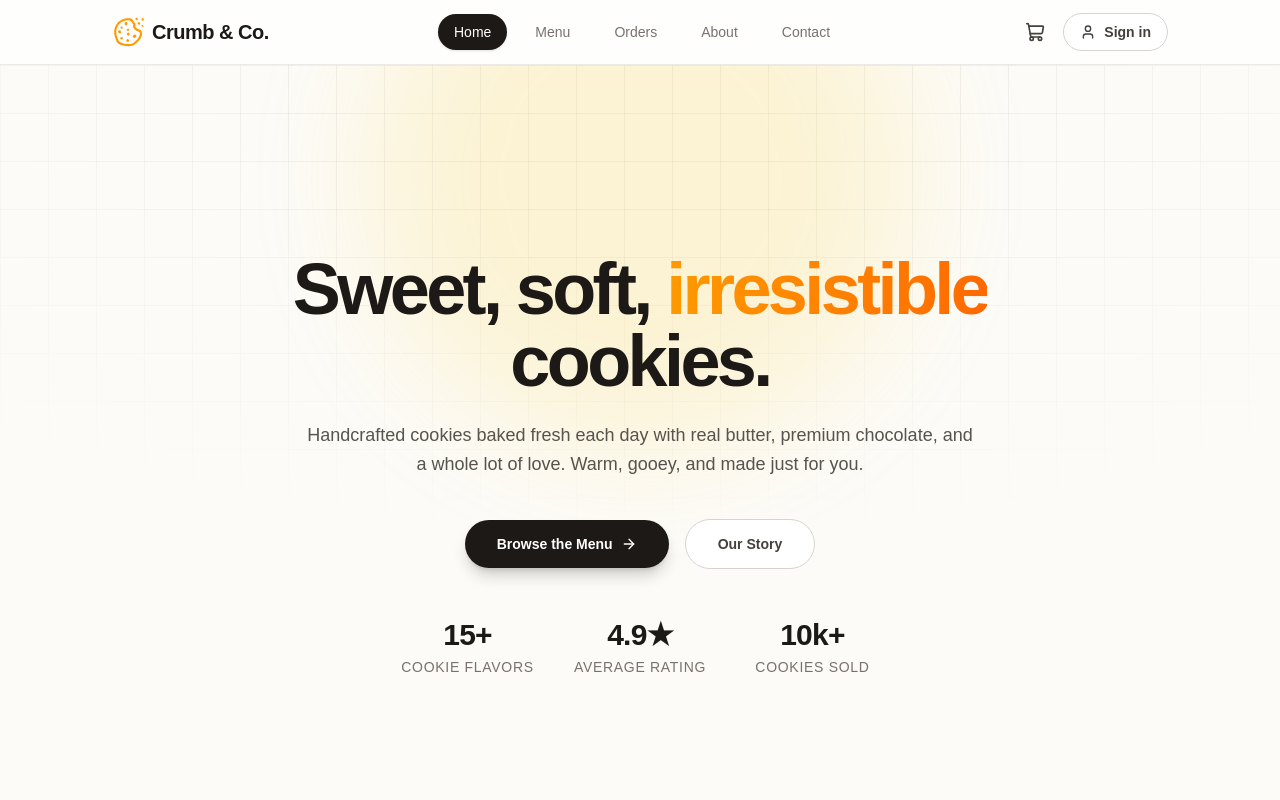
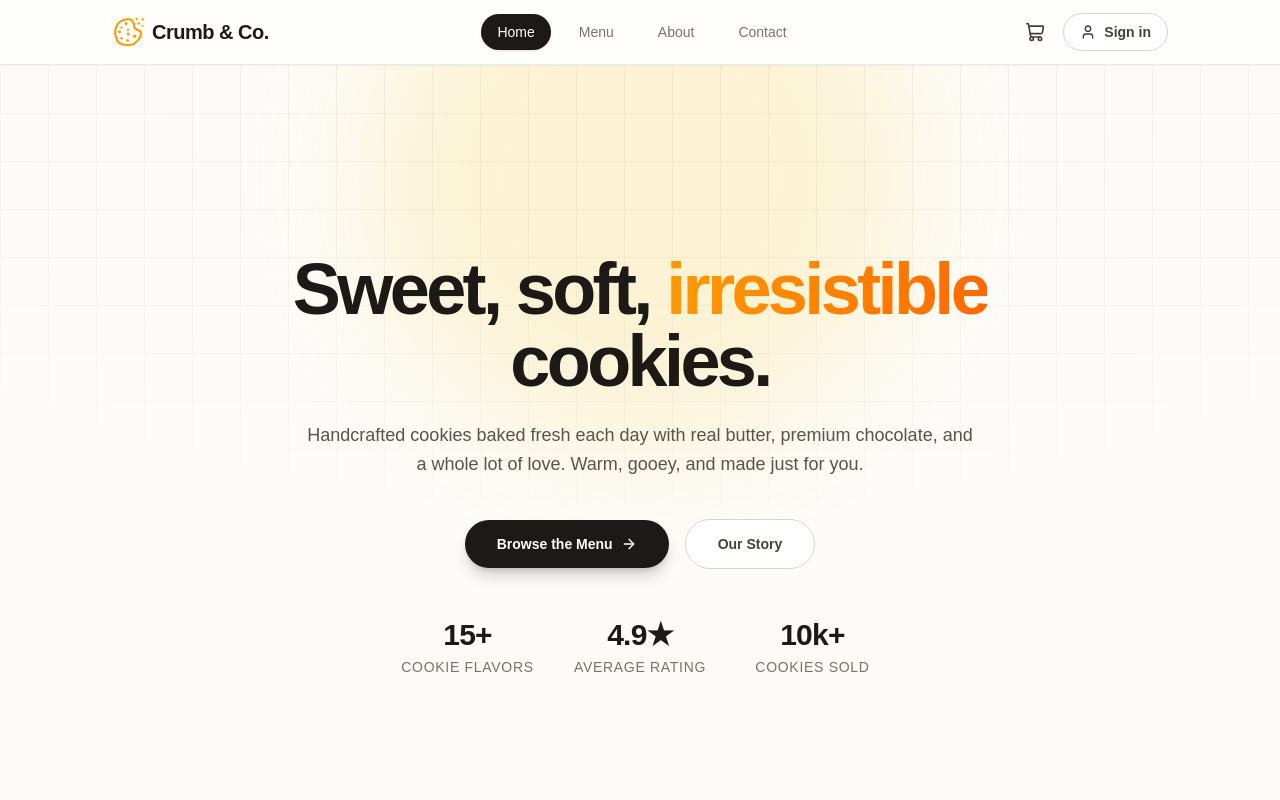
Before and after one commit to juliarina/cookie-store, a React (Vite) app: page / in a window 1280 px wide. Shown: the top 800 px of the page. Built offline with nearby package versions, Linux system fonts and the light colour scheme.

Commit message:
chore: remove orders from main navigation

```diff
--- a/src/components/layout/Header.tsx
+++ b/src/components/layout/Header.tsx
@@ -24,7 +24,6 @@ import {
 const navItems = [
   { to: "/", label: "Home", end: true },
   { to: "/menu", label: "Menu", end: false },
-  { to: "/orders", label: "Orders", end: false },
   { to: "/about", label: "About", end: false },
   { to: "/contact", label: "Contact", end: false },
 ]
```
